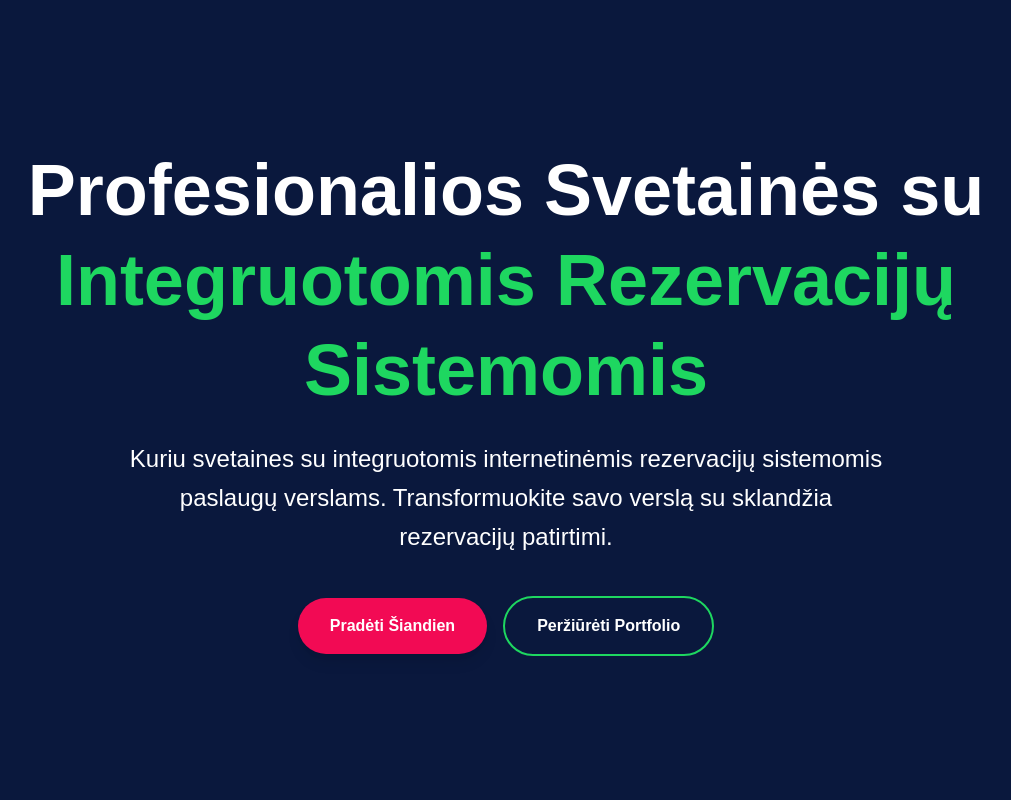
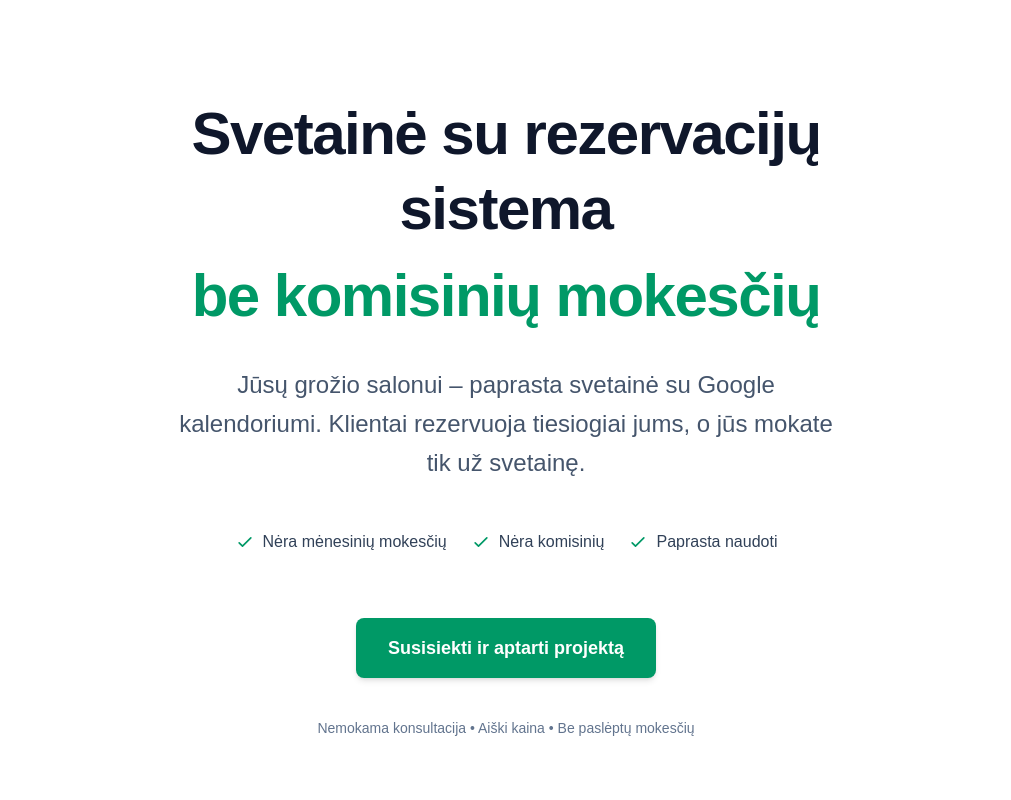
Before and after one commit to piclylt-alt/motinine-svetaine, a Next.js app: page / in a window 1280 px wide. Shown: the top 800 px of the page, without its empty margins (134-1145 px from the left). Built offline with nearby package versions, Linux system fonts and the light colour scheme.

Commit message:
Refactor Hero component and update styles: changed background color to white, improved text layout, and added key benefits section. Updated ContactForm to include an ID for linking. Adjusted main layout and global styles for consistency with new design.

```diff
--- a/app/globals.css
+++ b/app/globals.css
@@ -1,8 +1,8 @@
 @import "tailwindcss";
 
 :root {
-  --background: #0A183D;
-  --foreground: #FFFFFF;
+  --background: #ffffff;
+  --foreground: #0f172a;
 }
 
 @theme inline {
@@ -13,7 +13,7 @@
 }
 
 body {
-  background: #0A183D;
-  color: #FFFFFF;
+  background: #ffffff;
+  color: #0f172a;
   font-family: Arial, Helvetica, sans-serif;
 }
--- a/app/layout.tsx
+++ b/app/layout.tsx
@@ -25,8 +25,7 @@ export default function RootLayout({
   return (
     <html lang="lt">
       <body
-        className={`${geistSans.variable} ${geistMono.variable} antialiased`}
-        style={{ backgroundColor: "#0A183D", color: "#FFFFFF" }}
+        className={`${geistSans.variable} ${geistMono.variable} antialiased bg-white text-slate-900`}
       >
         {children}
       </body>
--- a/app/page.tsx
+++ b/app/page.tsx
@@ -8,7 +8,7 @@ import Footer from "@/src/components/Footer";
 
 export default function Home() {
   return (
-    <main className="min-h-screen" style={{ backgroundColor: "#0A183D" }}>
+    <main className="min-h-screen bg-white">
       <Hero />
       <Features />
       <HowItWorks />
--- a/src/components/ContactForm.tsx
+++ b/src/components/ContactForm.tsx
@@ -26,7 +26,7 @@ export default function ContactForm() {
   };
 
   return (
-    <section className="py-20" style={{ backgroundColor: "#0A183D" }}>
+    <section id="contact" className="py-20" style={{ backgroundColor: "#0A183D" }}>
       <div className="max-w-4xl mx-auto px-4 sm:px-6 lg:px-8">
         <div className="text-center mb-12">
           <h2 className="text-4xl md:text-5xl font-bold text-white mb-4">
--- a/src/components/Hero.tsx
+++ b/src/components/Hero.tsx
@@ -1,27 +1,60 @@
 export default function Hero() {
   return (
-    <section className="relative min-h-screen flex items-center justify-center overflow-hidden" style={{ backgroundColor: "#0A183D" }}>
-      <div className="relative z-10 max-w-7xl mx-auto px-4 sm:px-6 lg:px-8 py-20 text-center">
-        <h1 className="text-5xl md:text-6xl lg:text-7xl font-bold text-white mb-6 leading-tight">
-          Profesionalios Svetainės su
-          <span className="block" style={{ color: "#1ED760" }}>
-            Integruotomis Rezervacijų Sistemomis
-          </span>
-        </h1>
-        <p className="text-xl md:text-2xl text-white mb-10 max-w-3xl mx-auto leading-relaxed">
-          Kuriu svetaines su integruotomis internetinėmis rezervacijų sistemomis paslaugų verslams.
-          Transformuokite savo verslą su sklandžia rezervacijų patirtimi.
-        </p>
-        <div className="flex flex-col sm:flex-row gap-4 justify-center items-center">
-          <button className="px-8 py-4 text-white font-semibold rounded-full transition-all duration-300 transform hover:scale-105 shadow-lg" style={{ backgroundColor: "#F20A54" }}>
-            Pradėti Šiandien
-          </button>
-          <button className="px-8 py-4 bg-transparent border-2 text-white font-semibold rounded-full hover:opacity-80 transition-all duration-300" style={{ borderColor: "#1ED760" }}>
-            Peržiūrėti Portfolio
-          </button>
+    <section className="relative min-h-[85vh] flex items-center bg-white">
+      <div className="max-w-4xl mx-auto px-4 sm:px-6 lg:px-8 py-16 md:py-24">
+        <div className="text-center space-y-8">
+          {/* Main Headline */}
+          <h1 className="text-4xl sm:text-5xl md:text-6xl font-bold text-slate-900 leading-tight tracking-tight">
+            Svetainė su rezervacijų sistema
+            <span className="block mt-3 text-emerald-600">
+              be komisinių mokesčių
+            </span>
+          </h1>
+
+          {/* Subheadline */}
+          <p className="text-lg sm:text-xl md:text-2xl text-slate-600 max-w-2xl mx-auto leading-relaxed font-light">
+            Jūsų grožio salonui – paprasta svetainė su Google kalendoriumi.
+            Klientai rezervuoja tiesiogiai jums, o jūs mokate tik už svetainę.
+          </p>
+
+          {/* Key Benefits - Simple, Trust-Building */}
+          <div className="flex flex-wrap justify-center gap-6 pt-4 pb-2">
+            <div className="flex items-center gap-2 text-slate-700">
+              <svg className="w-5 h-5 text-emerald-600 flex-shrink-0" fill="none" stroke="currentColor" viewBox="0 0 24 24">
+                <path strokeLinecap="round" strokeLinejoin="round" strokeWidth={2} d="M5 13l4 4L19 7" />
+              </svg>
+              <span className="text-sm sm:text-base">Nėra mėnesinių mokesčių</span>
+            </div>
+            <div className="flex items-center gap-2 text-slate-700">
+              <svg className="w-5 h-5 text-emerald-600 flex-shrink-0" fill="none" stroke="currentColor" viewBox="0 0 24 24">
+                <path strokeLinecap="round" strokeLinejoin="round" strokeWidth={2} d="M5 13l4 4L19 7" />
+              </svg>
+              <span className="text-sm sm:text-base">Nėra komisinių</span>
+            </div>
+            <div className="flex items-center gap-2 text-slate-700">
+              <svg className="w-5 h-5 text-emerald-600 flex-shrink-0" fill="none" stroke="currentColor" viewBox="0 0 24 24">
+                <path strokeLinecap="round" strokeLinejoin="round" strokeWidth={2} d="M5 13l4 4L19 7" />
+              </svg>
+              <span className="text-sm sm:text-base">Paprasta naudoti</span>
+            </div>
+          </div>
+
+          {/* Primary CTA */}
+          <div className="pt-6">
+            <a
+              href="#contact"
+              className="inline-block px-8 py-4 bg-emerald-600 hover:bg-emerald-700 text-white font-semibold text-lg rounded-lg shadow-md hover:shadow-lg transition-all duration-200 focus:outline-none focus:ring-2 focus:ring-emerald-600 focus:ring-offset-2"
+            >
+              Susisiekti ir aptarti projektą
+            </a>
+          </div>
+
+          {/* Trust Signal */}
+          <p className="text-sm text-slate-500 pt-2">
+            Nemokama konsultacija • Aiški kaina • Be paslėptų mokesčių
+          </p>
         </div>
       </div>
-      <div className="absolute bottom-0 left-0 right-0 h-24" style={{ background: "linear-gradient(to top, #0A183D, transparent)" }}></div>
     </section>
   );
 }
```
